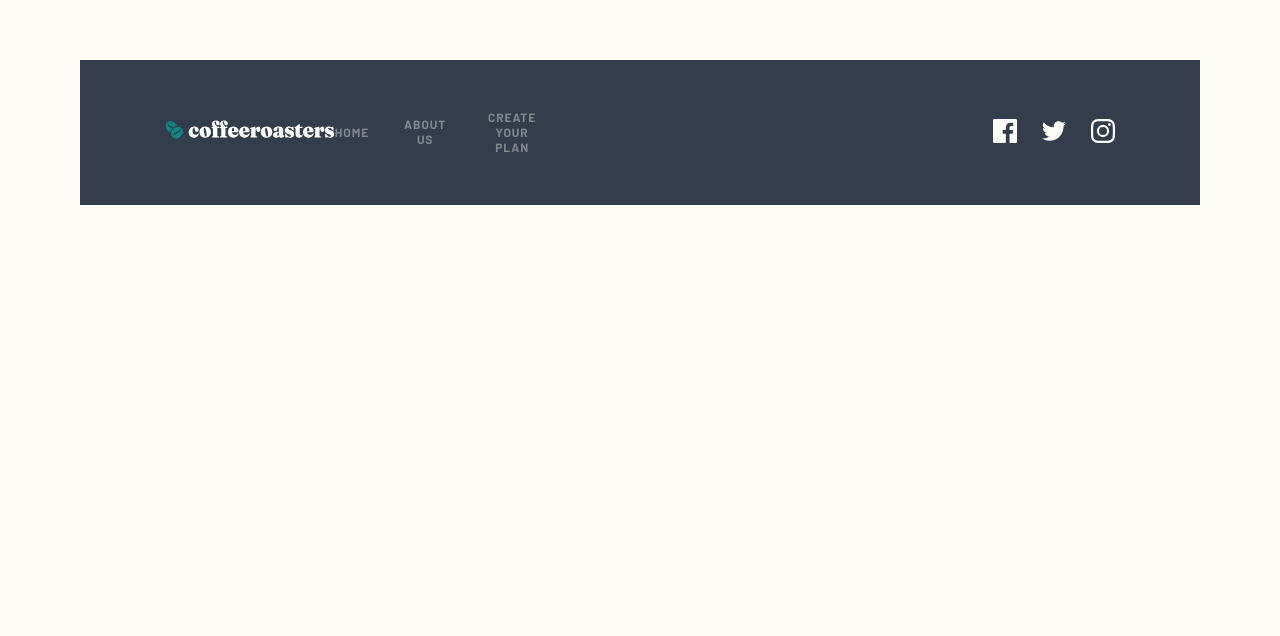
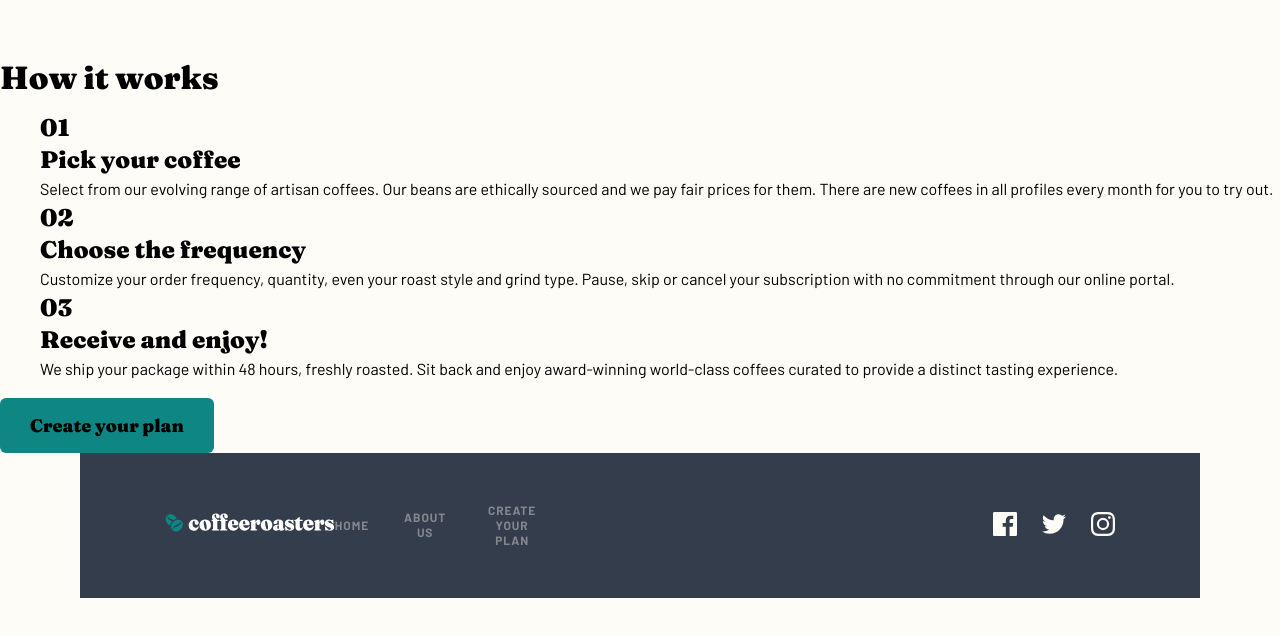
Before and after one commit to vickievien/coffee-roasters, a Next.js app: page / in a window 1280 px wide. Shown: the part 2433-3069 px from the top of the page. Before the commit the page ends 2726 px from the top, so only its background shows below. Built offline with nearby package versions, Linux system fonts and the light colour scheme.

Commit message:
:up: update: connect how it works component to homepage

```diff
--- a/pages/index.js
+++ b/pages/index.js
@@ -1,5 +1,6 @@
 import HomeCollection from '../components/home/Collection'
 import HomeHero from '../components/home/Hero'
+import HomeHow from '../components/home/How'
 import HomeWhyUs from '../components/home/why'
 import styles from '../styles/Home.module.css'
 
@@ -9,6 +10,7 @@ export default function Home() {
       <HomeHero />
       <HomeCollection />
       <HomeWhyUs />
+      <HomeHow />
     </div>
   )
 }
```
